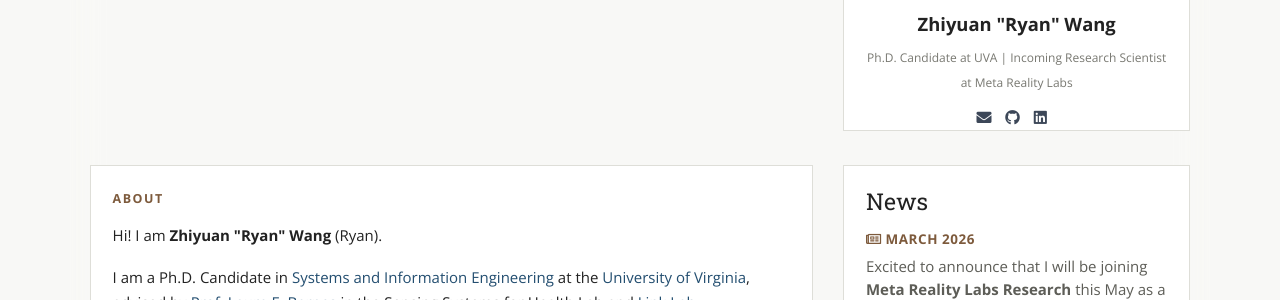
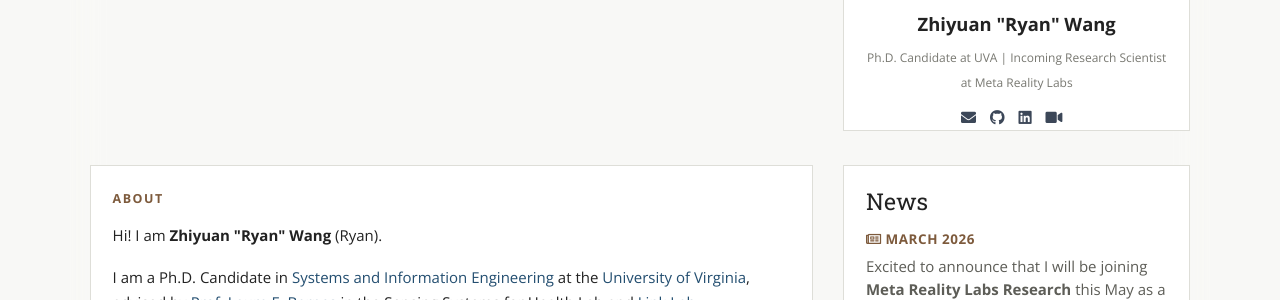
Before and after one commit to zzhiyuann/ryanwang.cc, a Jekyll site: the page built from index.html, in a window 1280 px wide. Shown: the part 436-736 px from the top of the page. Built offline with Jekyll 4.4.1, drawn with Linux system fonts in a browser that asks for light colours; a style sheet for code colours, icons or effects is not loaded.

```diff
--- a/_data/settings.yml
+++ b/_data/settings.yml
@@ -4,7 +4,7 @@ avatar: profile.jpg
 description: Ph.D. Candidate at UVA | Incoming Research Scientist at Meta Reality Labs
 tagline: Behavioral AI researcher and AI agent infrastructure builder
 school: "University of Virginia"
-email: "[hello@ryanwang.cc](mailto:hello@ryanwang.cc)"
+email: "[vmf9pr@virginia.edu](mailto:vmf9pr@virginia.edu)"
 url: https://ryanwang.cc
 githuburl: https://github.com/zzhiyuann/ryanwang.cc
 
@@ -28,7 +28,8 @@ handles:
   linkedin: zhiyuanw
 
 social:
-- {icon: 'envelope', type: 's', link: 'mailto:hello@ryanwang.cc'}
+- {icon: 'envelope', type: 's', link: 'mailto:vmf9pr@virginia.edu'}
 - {icon: 'github', type: 'b', link: 'https://github.com/zzhiyuann'}
 - {icon: 'linkedin', type: 'b', link: 'https://www.linkedin.com/in/zhiyuanw/'}
+- {icon: 'video', type: 's', link: 'https://virginia.zoom.us/my/zhiyuan.wang'}
 - {icon: 'google', type: 'b', link: 'https://scholar.google.com/citations?user=vQTSP18AAAAJ'}
--- a/_includes/footer.html
+++ b/_includes/footer.html
@@ -8,6 +8,6 @@
   </div>
   <div class="footer-links">
     <a href="{{ site.data.settings.githuburl }}" target="_blank" rel="noopener">Source</a>
-    <a href="mailto:hello@ryanwang.cc">Email</a>
+    <a href="mailto:vmf9pr@virginia.edu">Email</a>
   </div>
 </footer>
--- a/assets/css/style.css
+++ b/assets/css/style.css
@@ -670,6 +670,7 @@ pre code {
 .fa-envelope,
 .fa-github,
 .fa-linkedin,
+.fa-video,
 .fa-twitter,
 .ai-google-scholar {
   padding: 5px;
@@ -679,6 +680,7 @@ pre code {
 .fa-envelope:hover,
 .fa-github:hover,
 .fa-linkedin:hover,
+.fa-video:hover,
 .fa-twitter:hover,
 .ai-google-scholar:hover {
   transform: translateY(-1px);
@@ -694,6 +696,10 @@ pre code {
 
 .fa-linkedin:hover {
   color: #0a66c2;
+}
+
+.fa-video:hover {
+  color: #2d8cff;
 }
 
 .fa-twitter:hover {
@@ -923,6 +929,7 @@ blockquote {
 .fa-envelope,
 .fa-github,
 .fa-linkedin,
+.fa-video,
 .fa-twitter,
 .ai-google-scholar {
   transition: color 0.2s ease;
@@ -931,6 +938,7 @@ blockquote {
 .fa-envelope:hover,
 .fa-github:hover,
 .fa-linkedin:hover,
+.fa-video:hover,
 .fa-twitter:hover,
 .ai-google-scholar:hover {
   transform: none;
```
Also changed, not shown: ai-ventures.md (+1 -1 lines).
